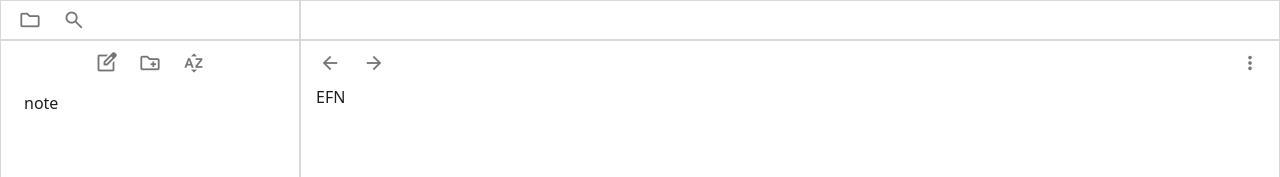
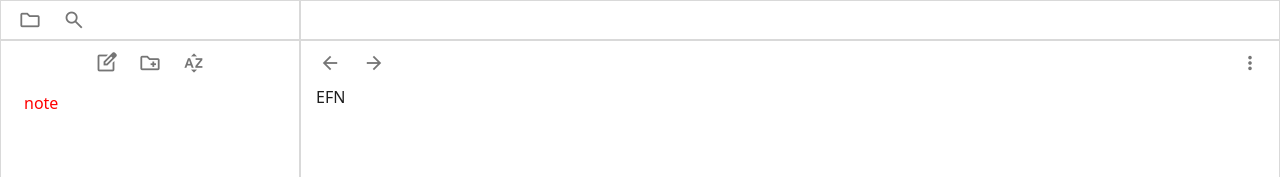
Before and after one commit to Bob7650/notes-app-react, a React (Vite) app: page / in a window 1280 px wide. Both pictures are taken after a click on the button "edit_square". Shown: the top 177 px of the page. Built offline with nearby package versions, Linux system fonts and the light colour scheme.

Commit message:
notes are now a valid dropping target + basic highlighting

```diff
--- a/src/pages/MainPage/MainPageDrawer/FolderTree/File.tsx
+++ b/src/pages/MainPage/MainPageDrawer/FolderTree/File.tsx
@@ -57,6 +57,7 @@ export default function File({
             }`}
             onContextMenu={(e) => e.preventDefault()}
             onMouseUp={handleMouseUp}
+            style={style}
         >
             <div style={{ paddingLeft: 23 * drawerFile.depth }} />
             <EditableLabel
--- a/src/pages/MainPage/MainPageDrawer/FolderTree/FolderTree.tsx
+++ b/src/pages/MainPage/MainPageDrawer/FolderTree/FolderTree.tsx
@@ -17,7 +17,11 @@ import {
     type DragEndEvent,
     type DragOverEvent,
 } from "@dnd-kit/core";
-import { getFolderSubtreeRange } from "../../../../shared/utils/FolderTreeUtils";
+import {
+    getFolderSubtreeRange,
+    getIdsInRange,
+    getParentFolderOf,
+} from "../../../../shared/utils/FolderTreeUtils";
 
 interface Props {
     onCallPopover: (anchor: Rect, callerId: string) => void;
@@ -72,6 +76,7 @@ export default function FolderTree({ onCallPopover }: Props) {
     const handleDragEnd = (e: DragEndEvent) => {
         //console.log(`Drag ended ${e.over?.id}`);
         setValidDrops([]);
+        setHighlightedRange([]);
         if (e.over)
             fileActions.dropFileToFolder(
                 e.active.id.toString(),
@@ -80,9 +85,24 @@ export default function FolderTree({ onCallPopover }: Props) {
     };
 
     // TODO: do the highlighting stuff
-    const [highlitedRange, setHighlitedRange] = useState<string[]>([]);
+    const [highlitghtedRange, setHighlightedRange] = useState<string[]>([]);
     const handleDragOver = (e: DragOverEvent) => {
-        // highlight all the stuff
+        const overId = e.over?.id.toString() ?? "";
+        console.log(`Parent Id ${overId}`);
+        if (!overId) return;
+
+        let parentFolderId = overId;
+        if (
+            drawerItems.find((item) => item.id === parentFolderId)?.type ===
+            "note"
+        ) {
+            parentFolderId = getParentFolderOf(parentFolderId, drawerItems);
+        }
+        const { startInd, endInd } = getFolderSubtreeRange(
+            parentFolderId,
+            drawerItems,
+        );
+        setHighlightedRange(getIdsInRange(startInd, endInd, drawerItems));
     };
 
     return (
@@ -109,11 +129,17 @@ export default function FolderTree({ onCallPopover }: Props) {
                                 <Folder
                                     drawerFolder={item}
                                     onCallPopover={onCallPopover}
-                                    highlighted={false}
+                                    highlighted={highlitghtedRange.includes(
+                                        item.id,
+                                    )}
                                 />
                             </Draggable>
                         </Droppable>
                     ) : (
+                        <Droppable
+                            id={item.id}
+                            canDropInto={validDrops.includes(item)}
+                        >
                             <Draggable
                                 id={item.id}
                                 canDrag={item.id !== renamingId}
@@ -121,9 +147,12 @@ export default function FolderTree({ onCallPopover }: Props) {
                                 <File
                                     drawerFile={item}
                                     onCallPopover={onCallPopover}
-                                highlighted={false}
+                                    highlighted={highlitghtedRange.includes(
+                                        item.id,
+                                    )}
                                 />
                             </Draggable>
+                        </Droppable>
                     )}
                 </div>
             ))}
--- a/src/shared/hooks/useFiles.ts
+++ b/src/shared/hooks/useFiles.ts
@@ -123,6 +123,9 @@ const createFileActions = (
                 return prevState;
             }
 
+            // HACK: this is temporary
+            if (folderFile.type === "note") return prevState;
+
             const depthDelta = folderFile.depth + 1 - subtreeItems[0].depth;
             subtreeItems = subtreeItems.map((item) => ({
                 ...item,
--- a/src/shared/utils/FolderTreeUtils.ts
+++ b/src/shared/utils/FolderTreeUtils.ts
@@ -23,7 +23,10 @@ export function getFolderSubtreeRange(
  * @param filesList file list
  * @returns id of the parent folder ("root" if in root folder) or empty string when the file does not exist
  */
-export function findFolderOf(fileId: string, filesList: DrawerFile[]): string {
+export function getParentFolderOf(
+    fileId: string,
+    filesList: DrawerFile[],
+): string {
     const file = filesList.find((item) => fileId === item.id);
     if (!file) {
         console.error(
@@ -48,3 +51,16 @@ export function findFolderOf(fileId: string, filesList: DrawerFile[]): string {
     if (folderInd === -1) return "root";
     return filesList[folderInd].id;
 }
+
+export function getIdsInRange(
+    startInd: number,
+    endInd: number,
+    fileList: DrawerFile[],
+): string[] {
+    const idList: string[] = [];
+    for (let i = startInd; i <= endInd; i++) {
+        idList.push(fileList[i].id);
+    }
+
+    return idList;
+}
```
Lines whose indentation alone changed are shown as unchanged.
